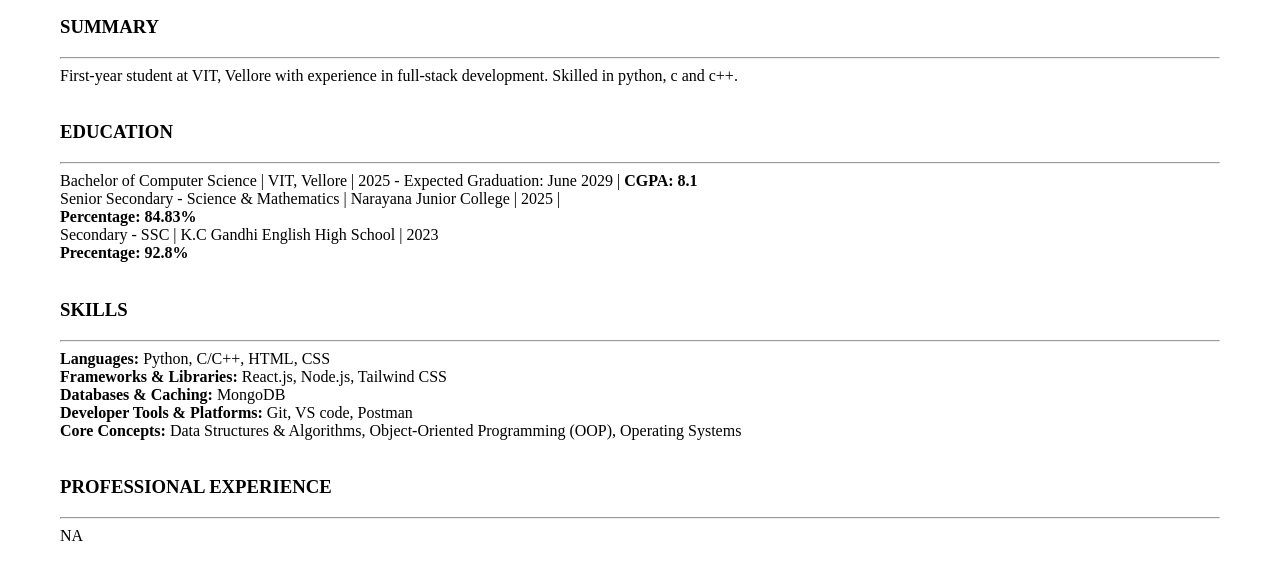
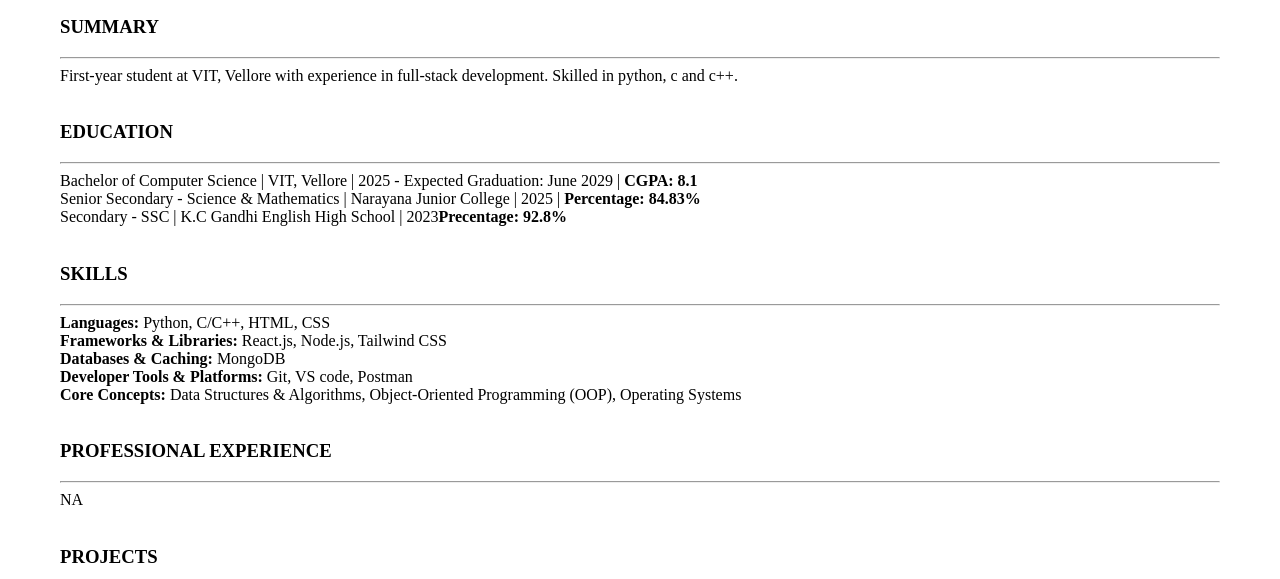
Before and after one commit to poddarkhushi/Resume-html, a plain HTML site: page index.html in a window 1280 px wide. Shown: the part 195-774 px from the top of the page. Drawn offline with Linux system fonts and the light colour scheme.

Commit message:
Update index.html

```diff
--- a/index.html
+++ b/index.html
@@ -18,8 +18,8 @@
             <h3>EDUCATION</h3>
             <hr>
             Bachelor of Computer Science | VIT, Vellore | 2025 - Expected Graduation: June 2029 |<b> CGPA: 8.1</b><br>
-            Senior Secondary - Science & Mathematics | Narayana Junior College | 2025 |<br><b> Percentage: 84.83%</b><br>
-            Secondary - SSC | K.C Gandhi English High School | 2023<br><b>Precentage: 92.8%</b><br><br>
+            Senior Secondary - Science & Mathematics | Narayana Junior College | 2025 |<b> Percentage: 84.83%</b><br>
+            Secondary - SSC | K.C Gandhi English High School | 2023<b>Precentage: 92.8%</b><br><br>
             <h3>SKILLS</h3>
             <hr>
             <b> Languages:</b> Python, C/C++, HTML, CSS <br>
@@ -46,4 +46,5 @@
             <hr>
 
     </body>
+
 </html>
```
